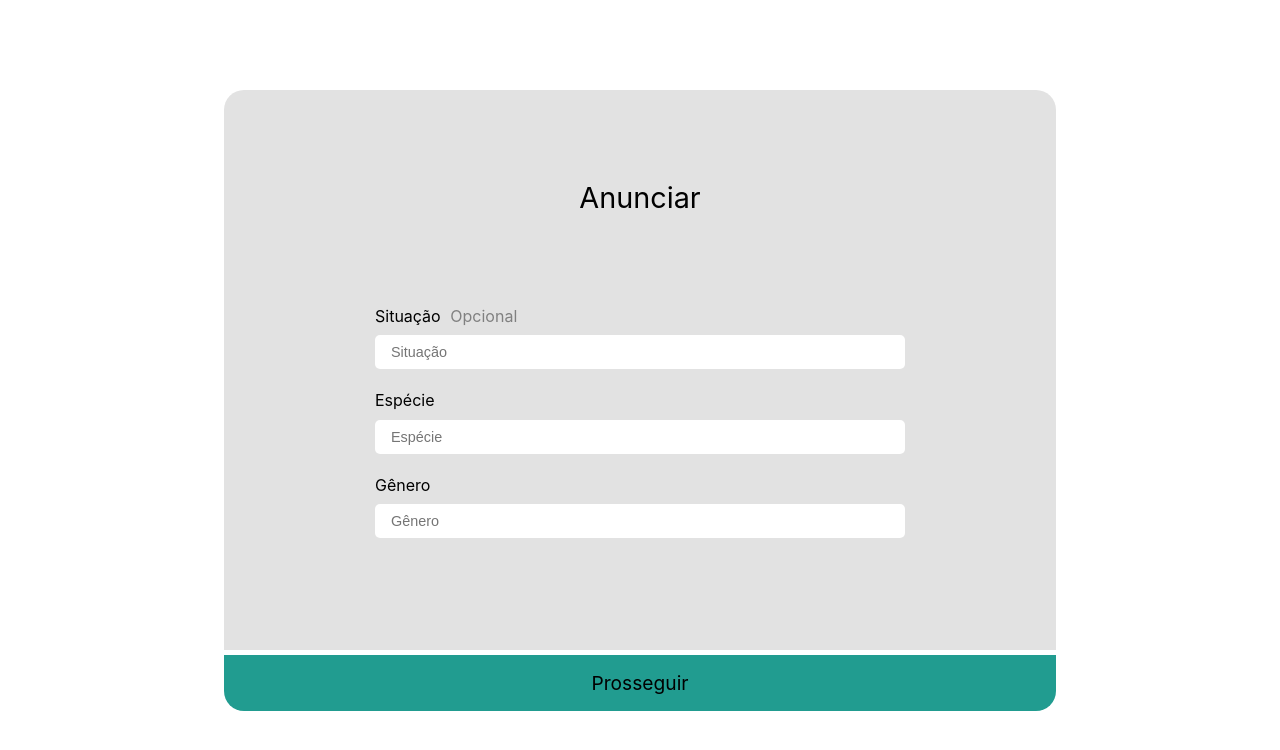
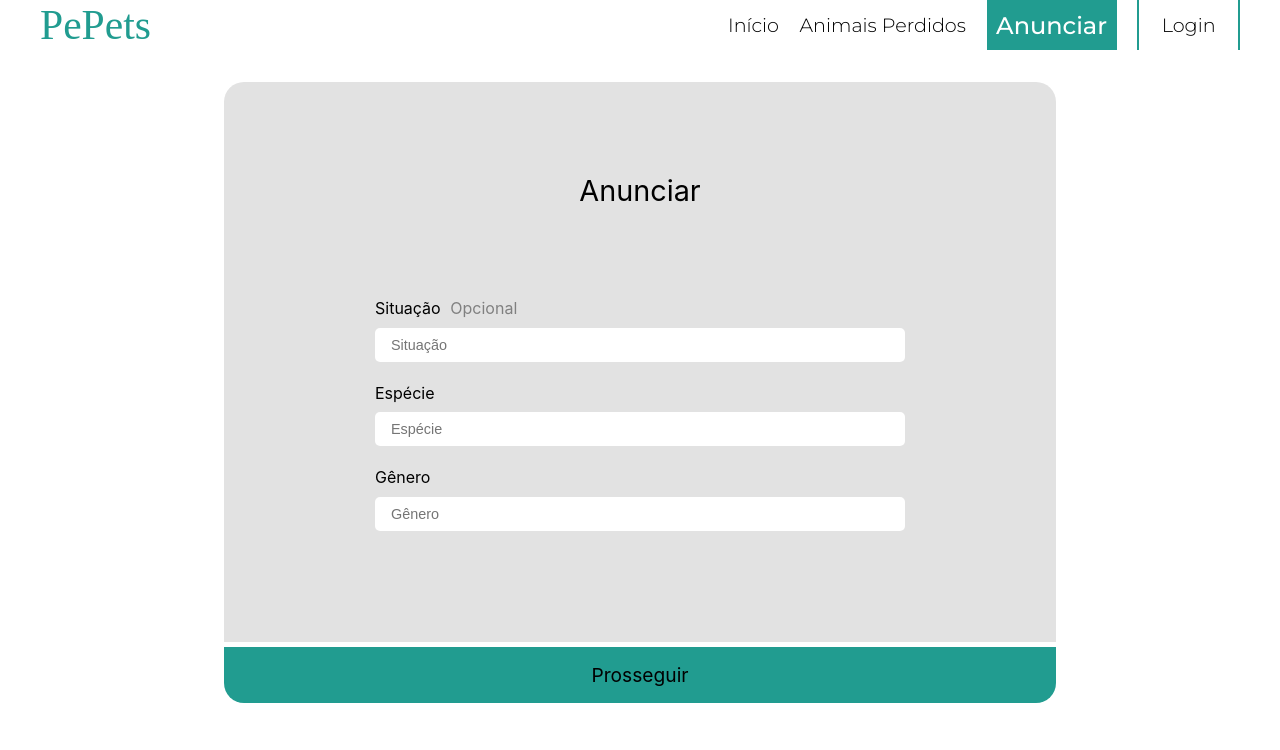
Before and after one commit to BRun0442/PePets, a React (Create React App) app: page /anunciar/1 in a window 1280 px wide. Shown: the top 750 px of the page. Built offline with nearby package versions, Linux system fonts and the light colour scheme; a web font is replaced by a local one.

Commit message:
Adding headers

```diff
--- a/src/pages/anunciar/anunciar.css
+++ b/src/pages/anunciar/anunciar.css
@@ -4,8 +4,7 @@
     align-items: center;
     flex-direction: column;
 
-    width: 100vw;
-    height: 100vh;
+    margin-top: 2rem;
 }
 
 .containerAnunciar {
--- a/src/pages/anunciar/anunciar.jsx
+++ b/src/pages/anunciar/anunciar.jsx
@@ -5,36 +5,48 @@ import "./anunciar.css";
 
 const InputAnunciar = (props) => {
     return (
+        <div>
             <div className='inputItem'>
                 <div className='inputName'>
                     <p>{props.inputName}</p>
                     <span>{props.span}</span>
                 </div>
-
-            <input  className='anunciarInput' list={'anunciarList' + props.value} placeholder={props.inputName} />
+                <input className='anunciarInput' list={'anunciarList' + props.value} placeholder={props.inputName} />
                 <datalist id={'anunciarList' + props.value}>
                     {props.list.map(item => {
                         return <option value={item} />
                     })}
                 </datalist>
             </div>
+        </div>
     )
 }
 
 function Anunciar() {
     return (
+        <div>
+            <header className='header'>
+                <Link to="/" className='lightFontHeader'><h1 className='headerTitle'>PePets</h1></Link>
+
+                <div className='linkHeader'>
+                    <Link to="/" className='lightFontHeader'>Início</Link>
+                    <Link to="/animais" relative="path" className='lightFontHeader'>Animais Perdidos</Link>
+                    <div className='linkBackground'><Link to='/anunciar/1' className='boldFontHeader'>Anunciar</Link></div>
+                    <div className='linkBorder'><Link className='lightFontHeader'>Login</Link></div>
+                </div>
+            </header>
+
             <div className='anunciar'>
                 <section className='containerAnunciar'>
                     <h1>Anunciar</h1>
-
                     <div className='inputContainer'>
                         <InputAnunciar span='opcional' value={1} inputName='Situação' list={['Perdido', 'Procurando Tutor']} />
                         <InputAnunciar value={2} inputName='Espécie' list={['Cachorro', 'Gato', 'Pássaro']} />
                         <InputAnunciar value={3} inputName='Gênero' list={['Macho', 'Femea']} />
                     </div>
                 </section>
-
                 <Link to="../2" relative="path" className='btnAnunciar'>Prosseguir</Link>
+            </div>
         </div>
     )
 }
--- a/src/pages/anunciar/anunciarDescricao.jsx
+++ b/src/pages/anunciar/anunciarDescricao.jsx
@@ -18,18 +18,29 @@ const InputAnunciar = (props) => {
 
 function AnunciarDescricao() {
     return (
+        <div>
+            <header className='header'>
+                <Link to="/" className='lightFontHeader'><h1 className='headerTitle'>PePets</h1></Link>
+
+                <div className='linkHeader'>
+                    <Link to="/" className='lightFontHeader'>Início</Link>
+                    <Link to="/animais" relative="path" className='lightFontHeader'>Animais Perdidos</Link>
+                    <div className='linkBackground'><Link to='/anunciar/1' className='boldFontHeader'>Anunciar</Link></div>
+                    <div className='linkBorder'><Link className='lightFontHeader'>Login</Link></div>
+                </div>
+            </header>
+
             <div className='anunciar'>
                 <section className='containerAnunciar'>
                     <h1>Descrição</h1>
-
                     <div className='inputContainer'>
                         <InputAnunciar span='opcional' inputName='Nome do pet' placeholder='Deixe em branco se não souber' />
                         <InputAnunciar span='opcional' inputName='Descrição' placeholder='Insira características do pet' />
                         <InputAnunciar span='opcional' inputName='Recompensa' placeholder='R$' />
                     </div>
                 </section>
-
                 <Link to="../3" relative="path" className='btnAnunciar'>Prosseguir</Link>
+            </div>
         </div>
     )
 }
--- a/src/pages/anunciar/anunciarFoto.jsx
+++ b/src/pages/anunciar/anunciarFoto.jsx
@@ -11,18 +11,28 @@ const InputAnunciar = (props) => {
                 <span>{props.span}</span>
             </div>
 
-            <textarea maxLength={600} className='anunciarInput' placeholder={props.placeholder? props.placeholder : props.inputName}/>
+            <textarea maxLength={600} className='anunciarInput' placeholder={props.placeholder ? props.placeholder : props.inputName} />
         </div>
     )
 }
 
 function anunciarFoto() {
     return (
+        <div>
+            <header className='header'>
+                <Link to="/" className='lightFontHeader'><h1 className='headerTitle'>PePets</h1></Link>
+
+                <div className='linkHeader'>
+                    <Link to="/" className='lightFontHeader'>Início</Link>
+                    <Link to="/animais" relative="path" className='lightFontHeader'>Animais Perdidos</Link>
+                    <div className='linkBackground'><Link to='/anunciar/1' className='boldFontHeader'>Anunciar</Link></div>
+                    <div className='linkBorder'><Link className='lightFontHeader'>Login</Link></div>
+                </div>
+            </header>
+
             <div className='anunciar'>
-
                 <section className='containerAnunciar'>
                     <h1>Descrição</h1>
-
                     <div className='avisoContainer'>
                         <p>
                             Atenção: a foto do seu pet é muito importante para que ele seja encontrado,
@@ -30,13 +40,12 @@ function anunciarFoto() {
                             A foto será exibida no anúncio.
                         </p>
                     </div>
-
                     <div className='inputContainer'>
                         <InputAnunciar span='opcional' inputName='Link' placeholder='Insira o link da imagem de seu pet' />
                     </div>
                 </section>
-
                 <Link to="../../animais" relative="path" className='btnAnunciar'>Prosseguir</Link>
+            </div>
         </div>
     )
 }
--- a/src/pages/landingPage/landingPage.jsx
+++ b/src/pages/landingPage/landingPage.jsx
@@ -2,28 +2,7 @@ import React from 'react'
 import { Link } from "react-router-dom";
 
 import "./landingPage.css";
-
-const linkBackground = {
-  backgroundColor: '#219C90',
-  height: '100%',
-  display: 'flex',
-  alignItems: 'center',
-
-  paddingLeft: '0.6rem',
-  paddingRight: '0.6rem'
-}
-
-const linkBorder = {
-  height: '100%',
-  display: 'flex',
-  alignItems: 'center',
-
-  borderLeft: '2px solid #219C90',
-  borderRight: '2px solid #219C90',
-
-  paddingLeft: '1.4rem',
-  paddingRight: '1.4rem'
-}
+import "../components/header.css";
 
 function landingPage() {
   return (
@@ -32,13 +11,13 @@ function landingPage() {
 
       <div className='content'>
         <header className='header'>
-          <h1 className='headerTitle'>PePets</h1>
+          <Link to="/" className='lightFontHeader'><h1 className='headerTitle'>PePets</h1></Link>
 
           <div className='linkHeader'>
-            <Link className='lightFontHeader'>Início</Link>
-            <Link to="./animais" relative="path" className='lightFontHeader'>Animais Perdidos</Link>
-            <div style={linkBackground}><Link className='boldFontHeader'>Anunciar</Link></div>
-            <div style={linkBorder}><Link className='lightFontHeader'>Login</Link></div>
+            <Link to="/" className='lightFontHeader'>Início</Link>
+            <Link to="/animais" relative="path" className='lightFontHeader'>Animais Perdidos</Link>
+            <div className='linkBackground'><Link to='/anunciar/1' className='boldFontHeader'>Anunciar</Link></div>
+            <div className='linkBorder'><Link className='lightFontHeader'>Login</Link></div>
           </div>
         </header>
 
@@ -48,7 +27,7 @@ function landingPage() {
 
             <p>
               No PePets, oferecemos um espaço virtual para unir esforços na
-              <spam style={{fontWeight: 600}}> busca por pets desaparecidos </spam>,
+              <spam style={{ fontWeight: 600 }}> busca por pets desaparecidos </spam>,
               promovendo a solidariedade entre amantes de animais e compartilhando informações cruciais
               para reunir famílias com seus queridos companheiros.
             </p>
--- a/src/pages/lostAnimals/lostAnimals.css
+++ b/src/pages/lostAnimals/lostAnimals.css
@@ -1,6 +1,8 @@
 .container {
     display: grid;
     grid-template-columns: 25% 75%;
+
+    margin-top: 2rem;
 }
 
 .filter {
--- a/src/pages/lostAnimals/lostAnimals.jsx
+++ b/src/pages/lostAnimals/lostAnimals.jsx
@@ -1,4 +1,5 @@
 import React, { Component } from 'react'
+import { Link } from "react-router-dom";
 
 import Animal from "../components/lostAnimal/lostAnimal.jsx";
 
@@ -7,6 +8,18 @@ import "./lostAnimalsFiltros.css";
 
 function LostAnimals() {
     return (
+        <div>
+            <header className='header'>
+                <Link to="/" className='lightFontHeader'><h1 className='headerTitle'>PePets</h1></Link>
+
+                <div className='linkHeader'>
+                    <Link to="/" className='lightFontHeader'>Início</Link>
+                    <Link to="/animais" relative="path" className='lightFontHeader'>Animais Perdidos</Link>
+                    <div className='linkBackground'><Link to='/anunciar/1' className='boldFontHeader'>Anunciar</Link></div>
+                    <div className='linkBorder'><Link className='lightFontHeader'>Login</Link></div>
+                </div>
+            </header>
+
             <div className="container">
                 <section className='filterContainer'>
                     <h3>Filtros</h3>
@@ -21,7 +34,7 @@ function LostAnimals() {
                         <input className='enderecoInput' type="text" />
                     </section>
 
-                <section style={{ padding: "0.1rem 0 0 1rem", marginBottom: "1rem"}}>
+                    <section style={{ padding: "0.1rem 0 0 1rem", marginBottom: "1rem" }}>
                         <h4>Situação do pet</h4>
 
                         <label className="switch">
@@ -58,7 +71,7 @@ function LostAnimals() {
 
                     <section style={{ padding: "0.1rem 0 0 1rem" }}>
                         <h4>Distância máxima</h4>
-                    <input className="inputRange" type='range'/>
+                        <input className="inputRange" type='range' />
                     </section>
 
                 </section>
@@ -77,6 +90,7 @@ function LostAnimals() {
                     <Animal state='Perdido' location='Rua Baependy, Cam...' timeAgo='Há 9h' name='Shurato Xuxu' img='https://img.quizur.com/f/img60cf7bf0c0ee79.45642897.jpg?lastEdited=1624210484' />
                 </section>
             </div>
+        </div>
     );
 }
 
```
Also changed, not shown: 1 other file (tests, documents, lock files or other folders). Lines whose indentation alone changed are shown as unchanged.
